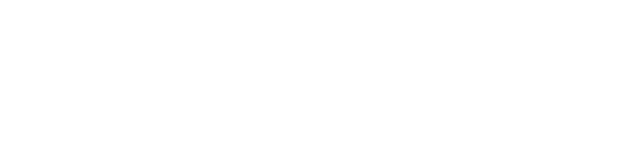
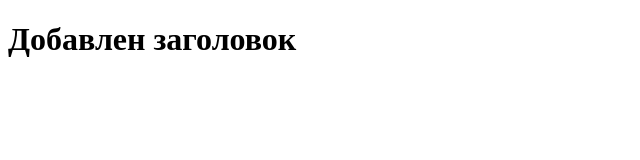
Before and after one commit to AlkalineAl/git_test, a plain HTML site: page index.html in a window 1280 px wide. Shown: the whole page, without its empty margins (0-640 px from the left). Drawn offline with Linux system fonts and the light colour scheme.

Commit message:
добавлен заголовок

```diff
--- a/index.html
+++ b/index.html
@@ -5,7 +5,7 @@
 </head>
 <body>
 
-
+<h1>Добавлен заголовок</h1>
 
 </body>
 </html>
```
